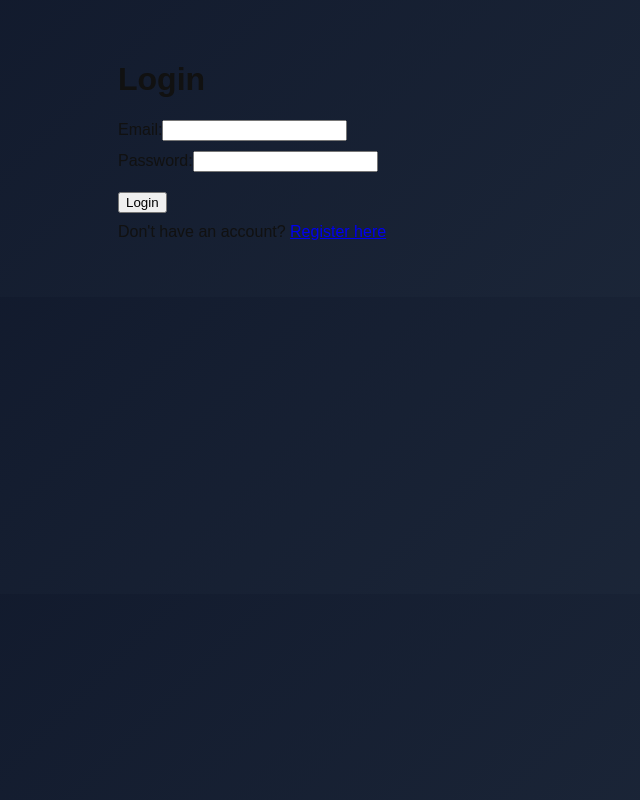
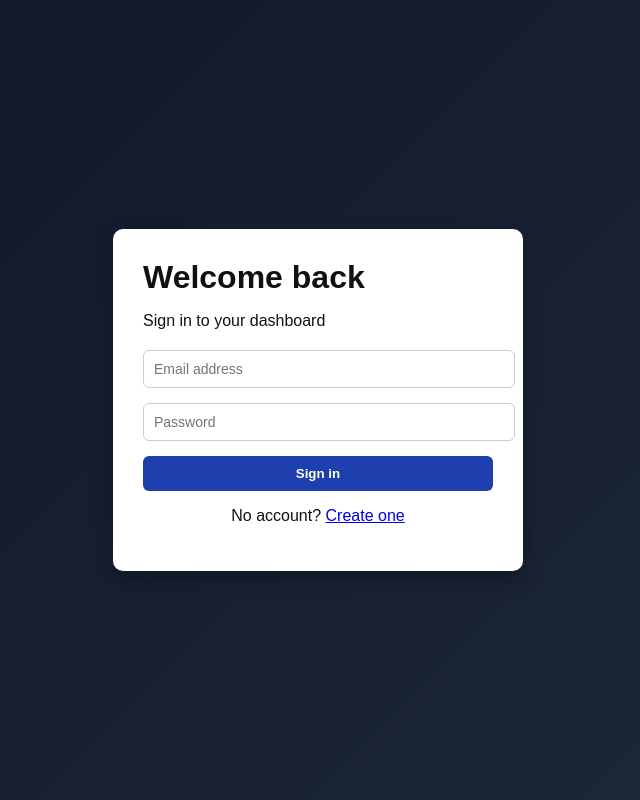
Before and after one commit to tgillenh2o/crm-idx, a React (Vite) app in the folder frontend/: page /login in a window 1280 px wide. Shown: the whole page, without its empty margins (322-962 px from the left). Built offline with nearby package versions, Linux system fonts and the light colour scheme.

Commit message:
ui refinement

```diff
--- /dev/null
+++ b/frontend/src/components/index.css
@@ -0,0 +1,25 @@
+:root {
+  --bg: #f8fafc;
+  --card: #ffffff;
+  --primary: #2563eb;
+  --text: #0f172a;
+  --muted: #64748b;
+  --border: #e5e7eb;
+  --radius: 12px;
+}
+
+* {
+  box-sizing: border-box;
+}
+
+body {
+  margin: 0;
+  font-family: -apple-system, BlinkMacSystemFont, "Segoe UI", sans-serif;
+  background: var(--bg);
+  color: var(--text);
+}
+
+a {
+  color: var(--primary);
+  text-decoration: none;
+}
--- a/frontend/src/pages/Login.jsx
+++ b/frontend/src/pages/Login.jsx
@@ -1,79 +1,66 @@
-import React, { useState } from "react";
+import { useState } from "react";
 import axios from "axios";
 import { useNavigate, Link } from "react-router-dom";
+import "./auth.css";
 
 export default function Login() {
   const navigate = useNavigate();
   const [form, setForm] = useState({ email: "", password: "" });
   const [error, setError] = useState("");
-  const [loading, setLoading] = useState(false);
 
-  const handleChange = (e) => {
+  const handleChange = (e) =>
     setForm({ ...form, [e.target.name]: e.target.value });
-  };
 
   const handleSubmit = async (e) => {
     e.preventDefault();
     setError("");
-    setLoading(true);
 
     try {
       const res = await axios.post(
-        "https://crm-idx.onrender.com/api/auth/login",
+        "https://your-backend.onrender.com/api/auth/login",
         form
       );
 
       localStorage.setItem("token", res.data.token);
       localStorage.setItem("role", res.data.role);
 
-      if (res.data.role === "teamAdmin") {
-        navigate("/dashboard/admin");
-      } else {
-        navigate("/dashboard/member");
-      }
-    } catch (err) {
-      console.error(err.response?.data || err.message);
-      setError(err.response?.data?.message || "Login failed");
-    } finally {
-      setLoading(false);
+      navigate(
+        res.data.role === "teamAdmin"
+          ? "/dashboard/admin"
+          : "/dashboard/member"
+      );
+    } catch {
+      setError("Invalid email or password");
     }
   };
 
   return (
-    <div style={{ padding: 40, maxWidth: 400, margin: "0 auto" }}>
-      <h1>Login</h1>
-      {error && <p style={{ color: "red" }}>{error}</p>}
-      <form onSubmit={handleSubmit}>
-        <div>
-          <label>Email:</label>
+    <div className="auth-page">
+      <div className="auth-card">
+        <h1>Welcome back</h1>
+        <p className="muted">Sign in to your dashboard</p>
+
+        {error && <p className="error">{error}</p>}
+
+        <form onSubmit={handleSubmit}>
           <input
-            type="email"
             name="email"
-            value={form.email}
+            placeholder="Email address"
             onChange={handleChange}
-            required
           />
-        </div>
-
-        <div style={{ marginTop: 10 }}>
-          <label>Password:</label>
           <input
             type="password"
             name="password"
-            value={form.password}
+            placeholder="Password"
             onChange={handleChange}
-            required
           />
-        </div>
+          <button>Sign in</button>
+        </form>
 
-        <button type="submit" disabled={loading} style={{ marginTop: 20 }}>
-          {loading ? "Logging in..." : "Login"}
-        </button>
-      </form>
-
-      <p style={{ marginTop: 10 }}>
-        Don't have an account? <Link to="/register">Register here</Link>
-      </p>
+        <p className="switch">
+          No account? <Link to="/register">Create one</Link>
+        </p>
+      </div>
     </div>
   );
 }
--- /dev/null
+++ b/frontend/src/pages/auth.css
@@ -0,0 +1,57 @@
+.auth-page {
+  min-height: 100vh;
+  display: flex;
+  align-items: center;
+  justify-content: center;
+}
+
+.auth-card {
+  width: 100%;
+  max-width: 420px;
+  background: var(--card);
+  padding: 40px;
+  border-radius: var(--radius);
+  box-shadow: 0 10px 30px rgba(0, 0, 0, 0.08);
+}
+
+.auth-card h1 {
+  margin: 0;
+}
+
+.auth-card .muted {
+  color: var(--muted);
+  margin-bottom: 20px;
+}
+
+.auth-card input {
+  width: 100%;
+  padding: 12px;
+  margin-bottom: 12px;
+  border-radius: 8px;
+  border: 1px solid var(--border);
+  font-size: 15px;
+}
+
+.auth-card button {
+  width: 100%;
+  padding: 12px;
+  background: var(--primary);
+  color: white;
+  border: none;
+  border-radius: 8px;
+  cursor: pointer;
+}
+
+.auth-card button:hover {
+  opacity: 0.95;
+}
+
+.auth-card .error {
+  color: #dc2626;
+  margin-bottom: 12px;
+}
+
+.switch {
+  text-align: center;
+  margin-top: 16px;
+}
```
Also changed, not shown: frontend/src/components/DashboardLayout.jsx (+8 -6 lines), frontend/src/components/dashboard.css (added, +30 -0 lines).
